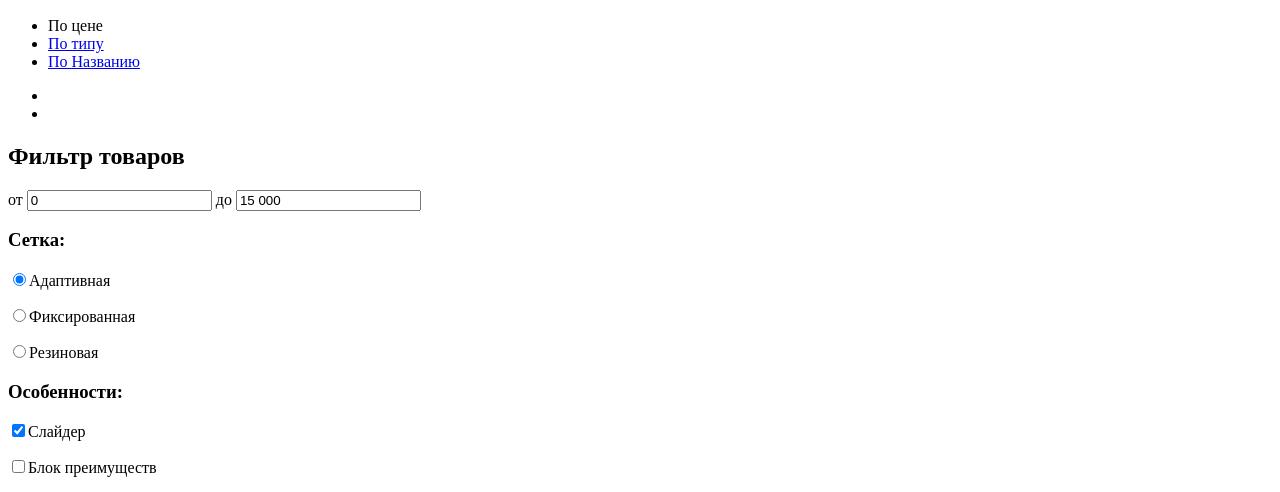
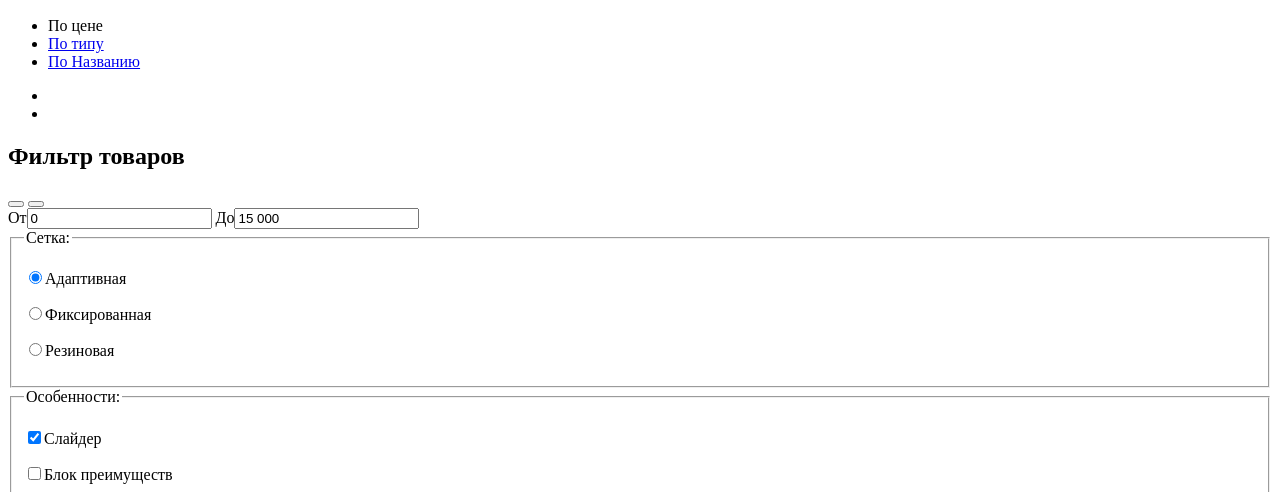
Before and after one commit to IvanPolienko/648317-nerds, a plain HTML site: page inner.html in a window 1280 px wide. Shown: the part 293-785 px from the top of the page. Drawn offline with Linux system fonts and the light colour scheme.

Commit message:
Исправил 4 замечания

```diff
--- a/inner.html
+++ b/inner.html
@@ -46,14 +46,25 @@
 
         <form action="#" id="filter-form">
 
-           <label>от
-             <input class="min-price" type="text" value="0">
-           </label>
-           <label>до
-             <input class="max-price" type="text" value="15 000">
-           </label>
+        <div class="filter">
+          <div class="filter-range-wrapper">
+            <div class="filter-range">
+              <div class="filter-range-scale">
+                <div class="filter-range-bar"></div>
+              </div>
+              <button class="filter-range-handle min"></button>
+              <button class="filter-range-handle max"></button>
+            </div>
+          </div>
 
-           <h3 class="filter-grid">Сетка:</h3>
+         <div class="filter-interval">
+           <label>От<input class="min-price" type="text" value="0"></label>
+           <label>До<input class="max-price" type="text" value="15 000"></label>
+         </div>
+        </div>
+
+         <fieldset>
+           <legend class="filter-grid">Сетка:</legend>
            <p>
              <label>
                <input type="radio" id="grid1" name="radio-grid" value="adapt" checked>Адаптивная
@@ -69,8 +80,10 @@
                <input type="radio" id="grid3" name="radio-grid" value="rez">Резиновая
              </label>
            </p>
+         </fieldset>
 
-           <h3 class="filter-features">Особенности:</h3>
+         <fieldset>
+           <legend class="filter-features">Особенности:</legend>
            <p>
              <label>
                <input type="checkbox" id="checkbox1" name="checkbox-1" checked>Слайдер
@@ -96,6 +109,7 @@
                <input type="checkbox" id="checkbox5" name="checkbox-5">Корзина
              </label>
            </p>
+         </fieldset>
        </form>
   </section>
 
@@ -162,9 +176,9 @@
    </section>
 
    <ul class="footer-social">
-     <li><a class="social-button" href="https://vk.com">ВКонтакте</a></li>
-     <li><a class="social-button" href="https://www.facebook.com">Facebook</a></li>
-     <li><a class="social-button" href="https://www.instagram.com">Instagram</a></li>
+     <li><a class="social-button" href="https://vk.com" aria-label="ВКонтакте"></a></li>
+     <li><a class="social-button" href="https://www.facebook.com" aria-label="Facebook"></a></li>
+     <li><a class="social-button" href="https://www.instagram.com" aria-label="Instagram"></a></li>
    </ul>
    <b>Давайте дружить, это выгодно!</b>
    <p>Скидка 10% для друзей из социальных сетей.</p>
```
Also changed, not shown: index.html (+4 -3 lines).
